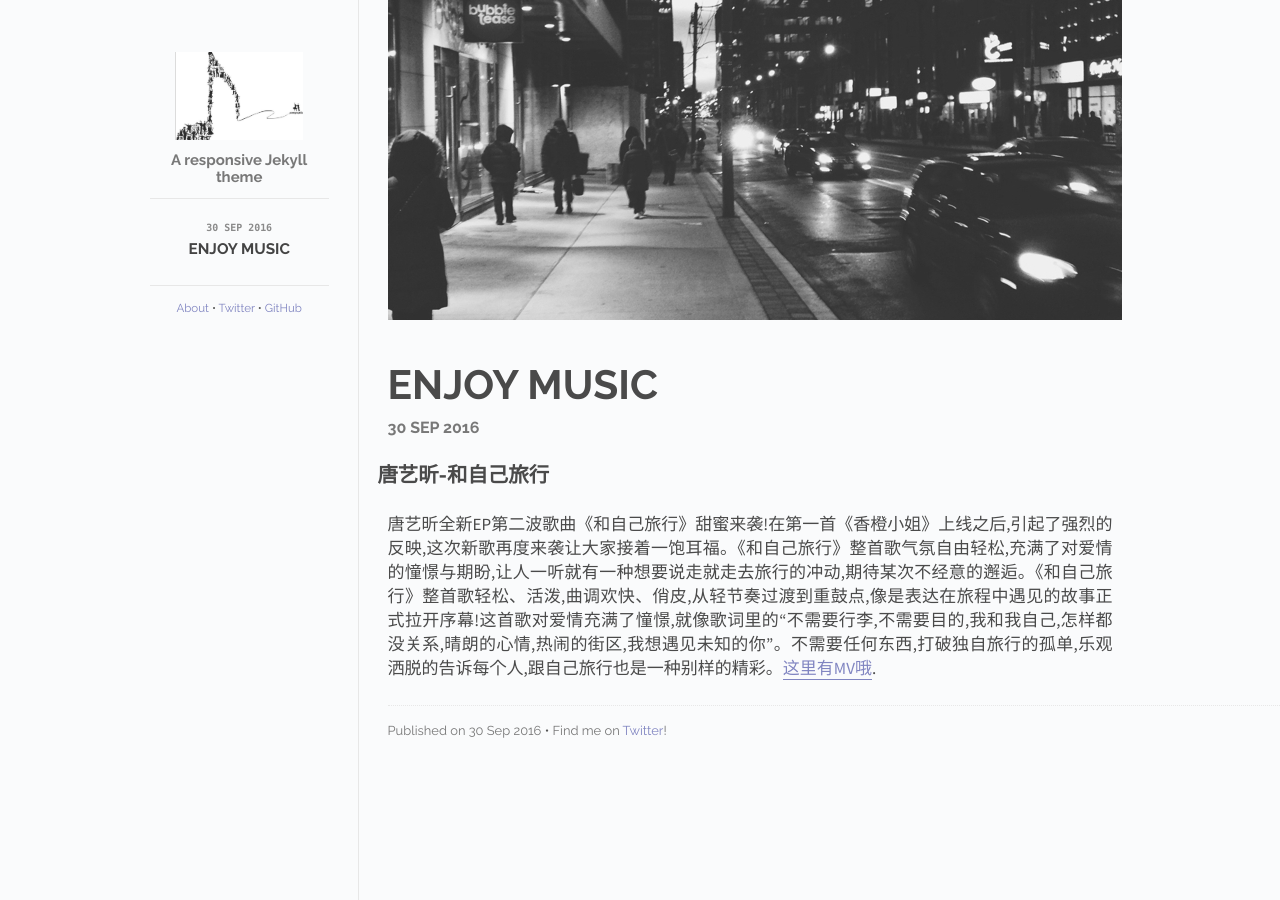
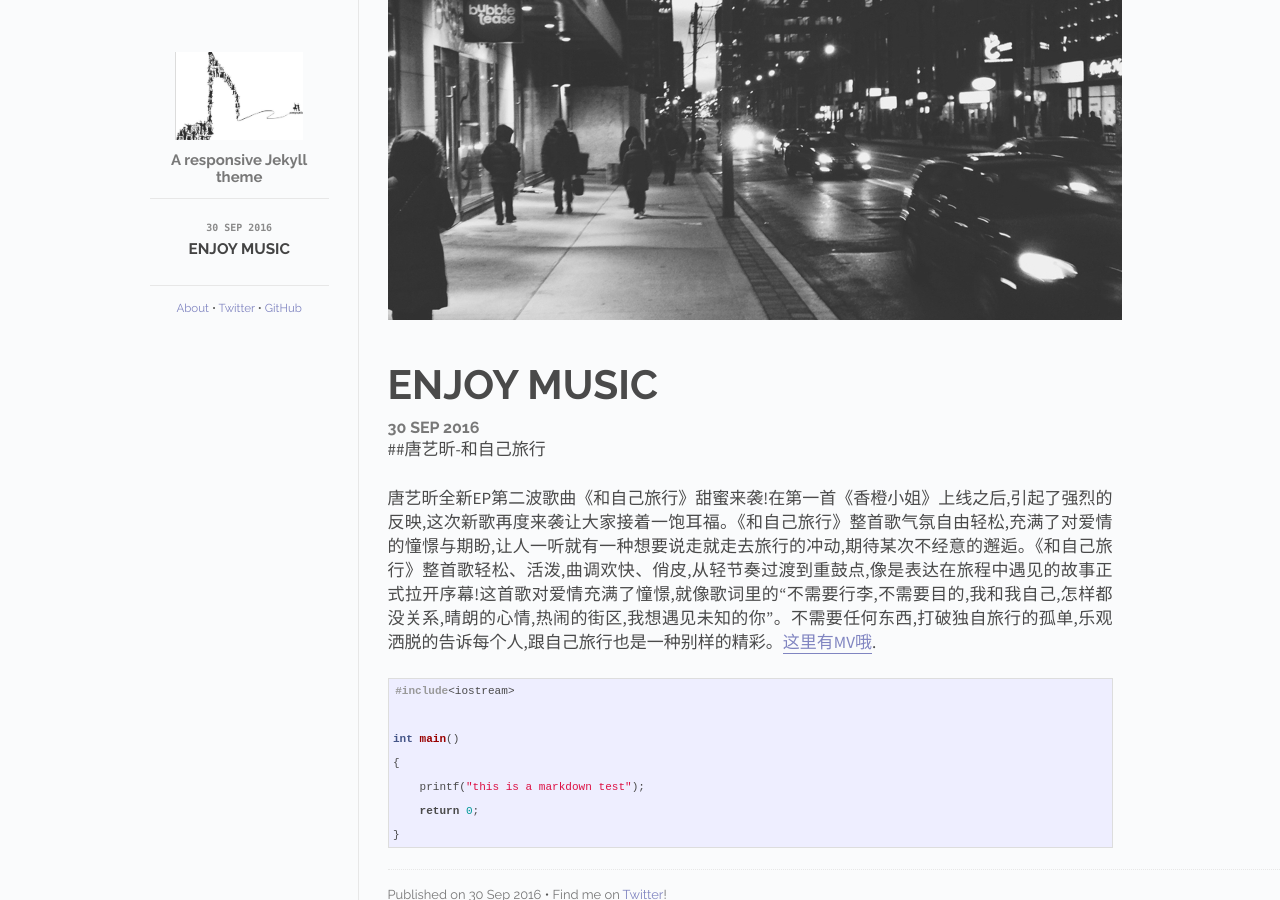
Before and after one commit to YutingMu/YutingMu.github.io, a Jekyll site: the page built from _posts/2013-12-09-example-post.md, in a window 1280 px wide. Built offline with Jekyll 4.4.1, drawn with Linux system fonts in a browser that asks for light colours.

Commit message:
the markdown test

````diff
--- a/_posts/2013-12-09-example-post.md
+++ b/_posts/2013-12-09-example-post.md
@@ -6,6 +6,16 @@ date:   2016-9-30 12:00:00
 categories: posts
 ---
 
-## 唐艺昕-和自己旅行
+##唐艺昕-和自己旅行
 
  唐艺昕全新EP第二波歌曲《和自己旅行》甜蜜来袭!在第一首《香橙小姐》上线之后,引起了强烈的反映,这次新歌再度来袭让大家接着一饱耳福。《和自己旅行》整首歌气氛自由轻松,充满了对爱情的憧憬与期盼,让人一听就有一种想要说走就走去旅行的冲动,期待某次不经意的邂逅。《和自己旅行》整首歌轻松、活泼,曲调欢快、俏皮,从轻节奏过渡到重鼓点,像是表达在旅程中遇见的故事正式拉开序幕!这首歌对爱情充满了憧憬,就像歌词里的“不需要行李,不需要目的,我和我自己,怎样都没关系,晴朗的心情,热闹的街区,我想遇见未知的你”。不需要任何东西,打破独自旅行的孤单,乐观洒脱的告诉每个人,跟自己旅行也是一种别样的精彩。[这里有MV哦](http://v.yinyuetai.com/video/h5/2691162?f=SY-MVSB-QB-5).
+
+```c
+#include<iostream>
+
+int main()
+{
+    printf("this is a markdown test");
+    return 0;
+}
+```
````
